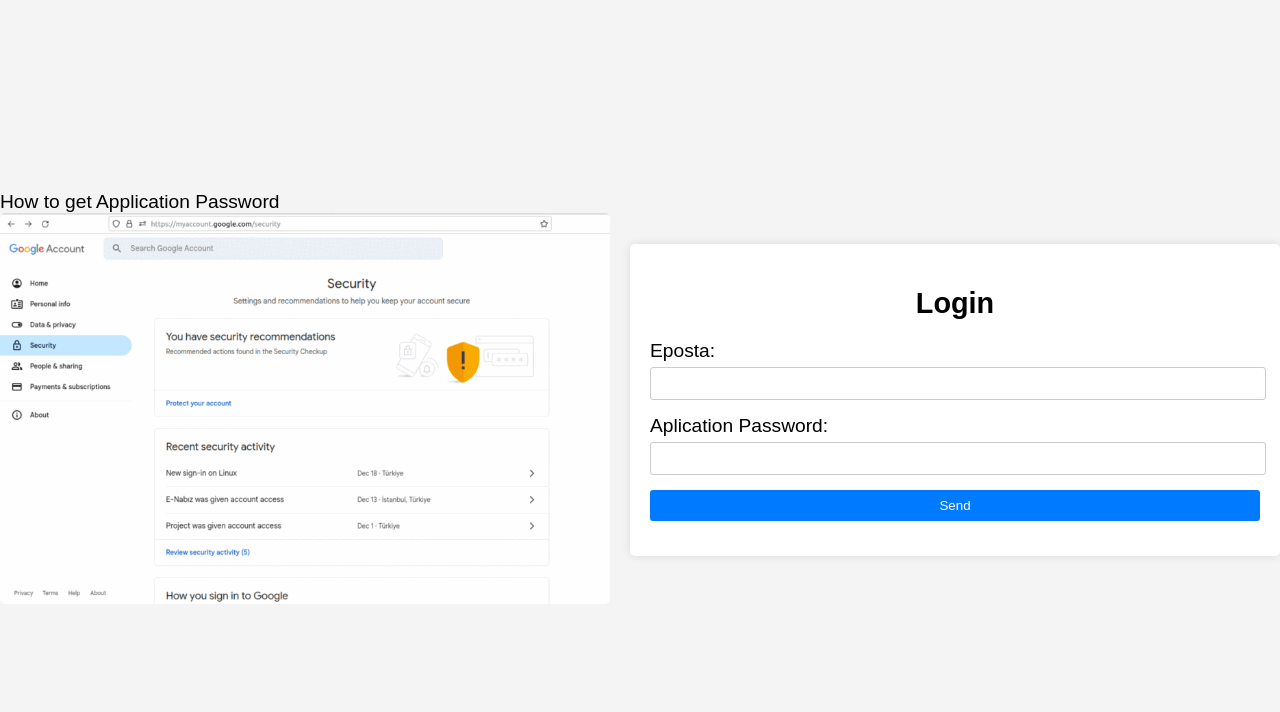
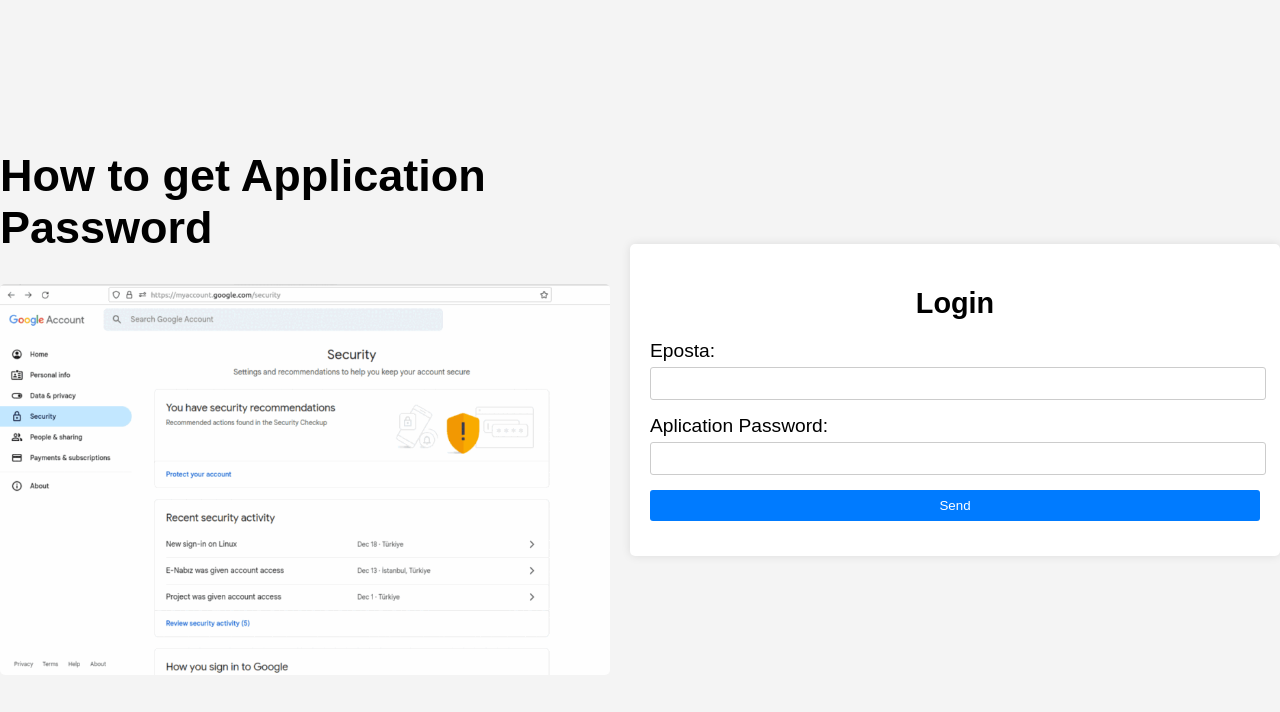
Before and after one commit to MyAssistant1/openai-api, a Flask app: page /login in a window 1280 px wide. Shown: the top 712 px of the page. Run offline with Flask 3, Linux system fonts and the light colour scheme.

Commit message:
font-size changed

```diff
--- a/templates/login_page.html
+++ b/templates/login_page.html
@@ -73,7 +73,7 @@
     <!-- Resim -->
 
     <div class="image">
-        <h1->How to get Application Password</h1>
+        <h1 style="font-size: 45px;">How to get Application Password</h1>
 
         <img id="gif" src="{{ url_for('static', filename='resimler/getpassword.gif') }}" alt="Get Password Image">
     </div>
```
